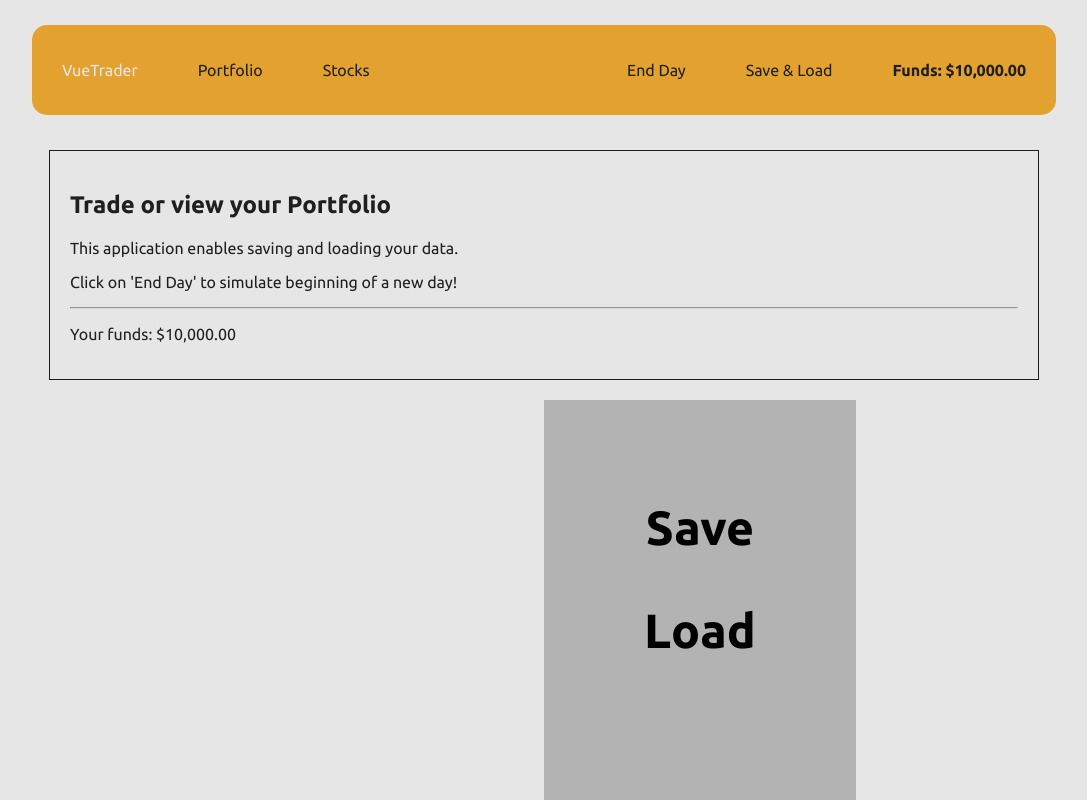
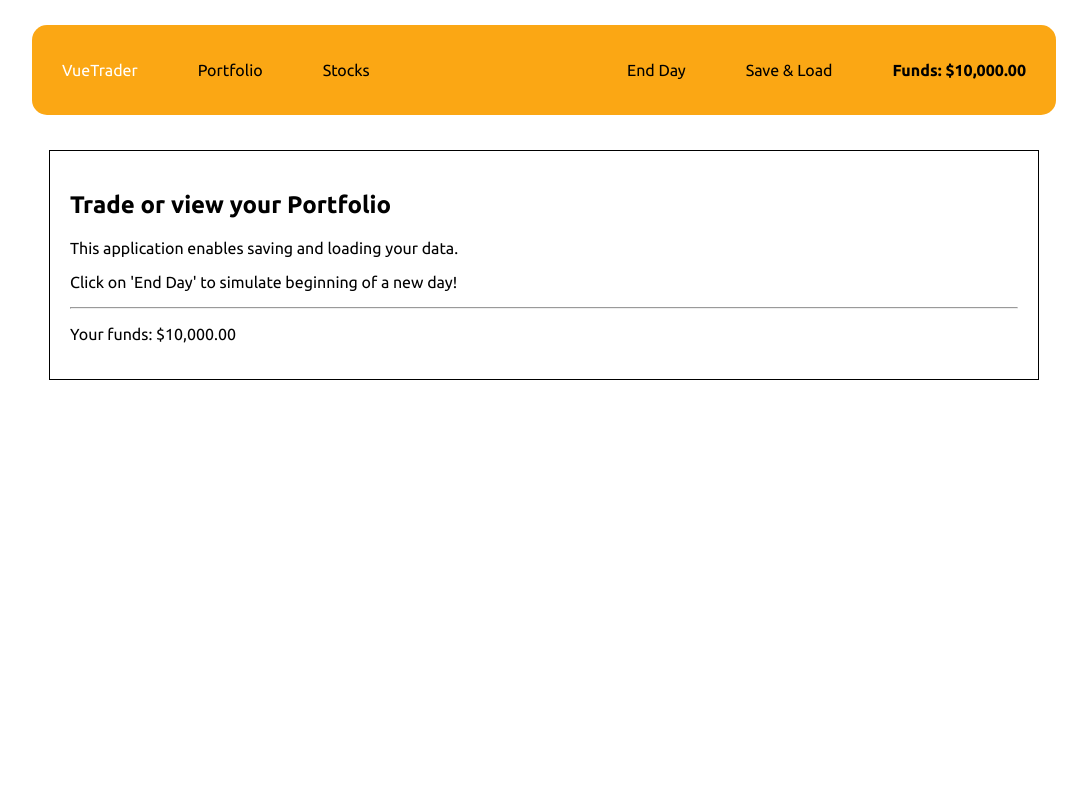
Before and after one commit to Toortel/Vue-trade-app, a Vue app: page / in a window 1280 px wide. Shown: the whole page, without its empty margins (96-1183 px from the left). Built offline with nearby package versions, Linux system fonts and the light colour scheme.

Commit message:
Added modal with overlay

```diff
--- a/src/components/AppHeader.vue
+++ b/src/components/AppHeader.vue
@@ -1,9 +1,14 @@
 <template>
   <div>
-    <div id="overlay">
-      <div id="modal">
+    <div
+      id="overlay"
+      :class="{ 'is-visible': overlayVisible }"
+      @click="toggleOverlay"
+    >
+      <div id="modal" @click.stop>
         <p>Save</p>
         <p>Load</p>
+        <p id="go-back" @click="toggleOverlay">return</p>
       </div>
     </div>
     <nav id="nav-bar-small">
@@ -43,7 +48,7 @@
       </ul>
       <ul id="right-nav">
         <li class="reactive-li" @click="endDay">End Day</li>
-        <li class="reactive-li" id="dropdown" @click="showDropdown">
+        <li class="reactive-li" id="dropdown" @click="toggleOverlay">
           Save & Load
         </li>
         <li tag="li">
@@ -60,13 +65,19 @@
 import { mapActions } from "vuex";
 
 export default {
+  data() {
+    return {
+      overlayVisible: false,
+    };
+  },
   methods: {
     ...mapActions(["randomizeStocks"]),
     endDay() {
       this.randomizeStocks();
     },
-    showDropdown(event) {
-      event.target.nextSibling.classList.toggle = "modal-visible";
+    toggleOverlay() {
+      console.log(this.overlayVisible);
+      this.overlayVisible = !this.overlayVisible;
     },
   },
 };
@@ -75,6 +86,7 @@ export default {
 <style lang="scss" scoped>
 @import "../utility/variables.scss";
 #overlay {
+  display: none;
   font-family: $font;
   font-weight: 700;
   font-size: 3rem;
@@ -85,21 +97,35 @@ export default {
   height: 100%;
   background-color: rgba(142, 142, 142, 0.219);
   z-index: 50;
-}
 
   #modal {
     position: absolute;
+    left: 50%;
     top: 50%;
-  left: 50%;
+    transform: translate(-50%, -50%);
     text-align: center;
-  background-color: rgba(0, 0, 0, 0.219);
-  padding: 100px;
+    background-color: rgba(0, 0, 0, 0.445);
+    padding: 75px 150px;
+    border-radius: $border-radius-medium;
     z-index: 51;
 
     p {
       cursor: pointer;
       margin-top: 0;
     }
+
+    p:hover {
+      text-decoration: underline;
+      color: white;
+    }
+
+    #go-back {
+      font-size: 2rem;
+    }
+  }
+}
+#overlay.is-visible {
+  display: block;
 }
 
 #nav-bar-small {
```
Lines whose indentation alone changed are shown as unchanged.
